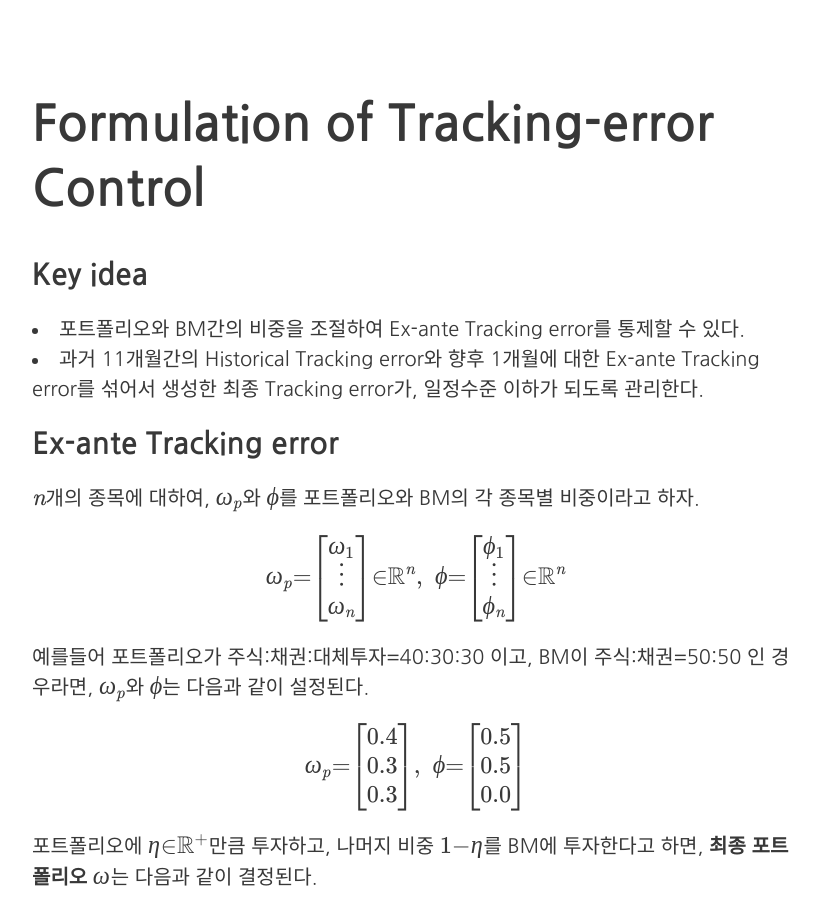
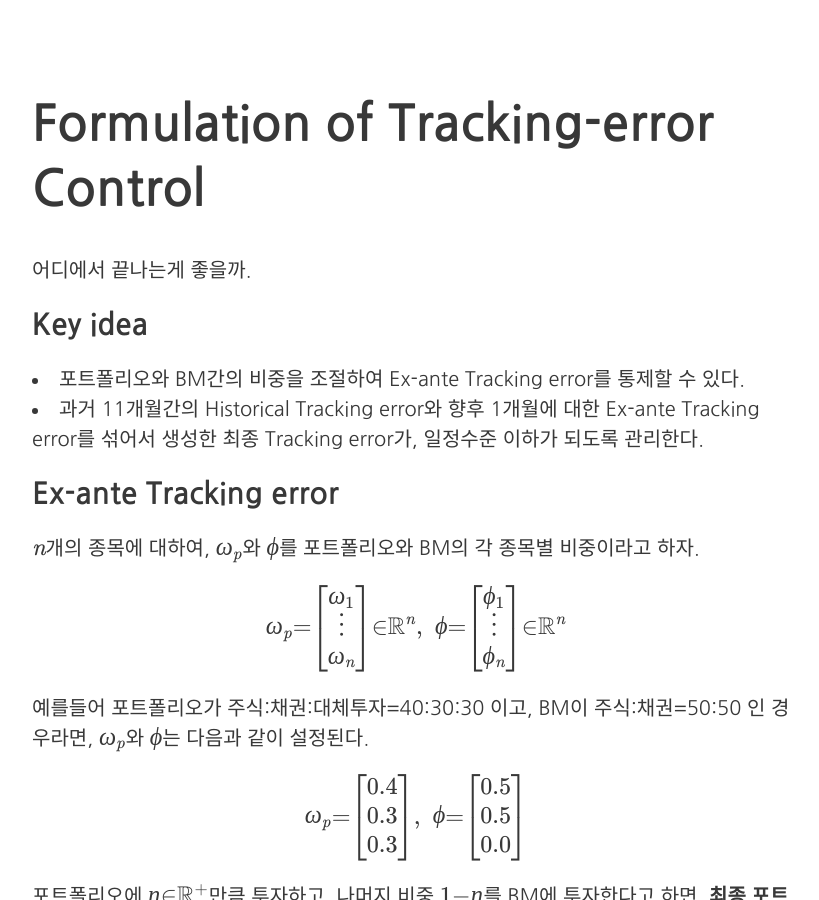
Before and after one commit to gem763/gem763.github.io, a Jekyll site: the page built from _posts/2018-06-11-TE-Control.md, in a window 1280 px wide and 900 px high, scrolled down 411 px. Shown: the whole window, without its empty margins (224-1043 px from the left). Built offline with Jekyll 4.4.1, drawn with Linux system fonts in a browser that asks for light colours; nearby versions of some CDN libraries.

Commit message:
Uploaded by https://stackedit.io/

```diff
--- a/_posts/2018-06-11-TE-Control.md
+++ b/_posts/2018-06-11-TE-Control.md
@@ -7,6 +7,7 @@ tags: [Math]
 ---
 
 <h1 id="formulation-of-tracking-error-control">Formulation of Tracking-error Control</h1>
+<p>어디에서 끝나는게 좋을까.</p>
 <h3 id="key-idea">Key idea</h3>
 <ul>
 <li>포트폴리오와 BM간의 비중을 조절하여 Ex-ante Tracking error를 통제할 수 있다.</li>
```
